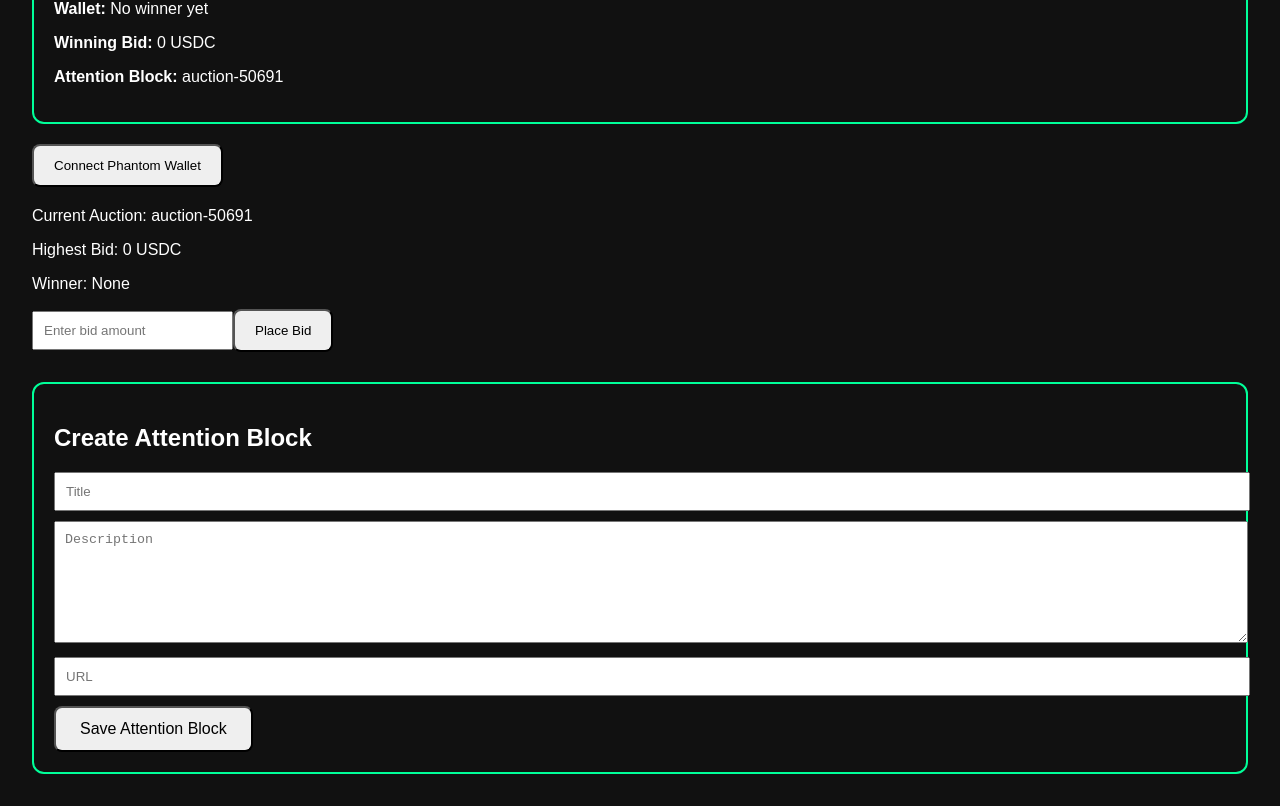
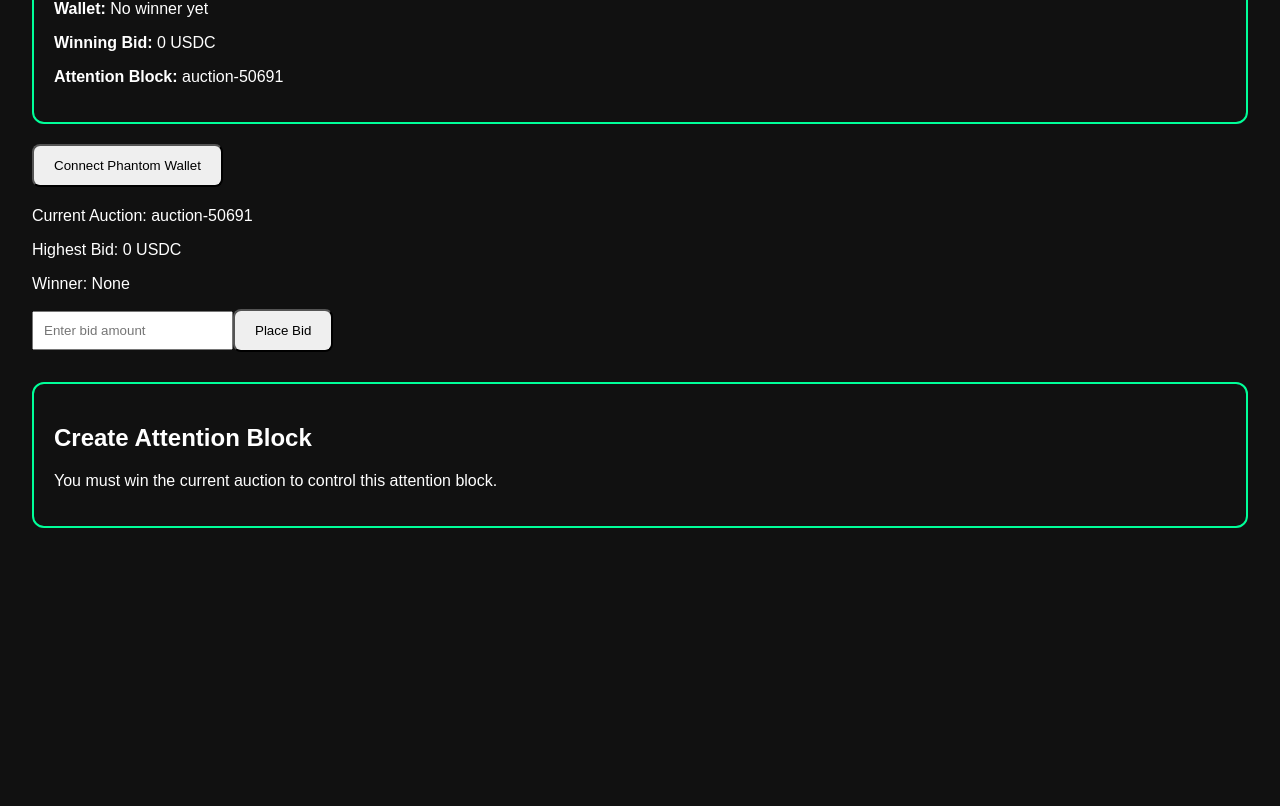
Before and after one commit to ceskam/Jukebox-Auction, a Next.js app in the folder apps/web/: page / in a window 1280 px wide. Shown: the part 511-1317 px from the top of the page. After the commit the page ends 1071 px from the top, so only its background shows below. Built offline with nearby package versions, Linux system fonts and the light colour scheme; no server answers; the database is empty.

Commit message:
Update AttentionEditor.tsx

```diff
--- a/apps/web/AttentionEditor.tsx
+++ b/apps/web/AttentionEditor.tsx
@@ -5,12 +5,31 @@ import { useState } from "react";
 type Props = {
   auctionId: string;
   wallet: string;
+  winner: string | null;
 };
 
-export default function AttentionEditor({ auctionId, wallet }: Props) {
+export default function AttentionEditor({ auctionId, wallet, winner }: Props) {
   const [title, setTitle] = useState("");
   const [description, setDescription] = useState("");
   const [url, setUrl] = useState("");
+
+  const isWinner = winner && wallet === winner;
+
+  if (!isWinner) {
+    return (
+      <div
+        style={{
+          border: "2px solid #00ff99",
+          padding: "20px",
+          marginTop: "30px",
+          borderRadius: "12px",
+        }}
+      >
+        <h2>Create Attention Block</h2>
+        <p>You must win the current auction to control this attention block.</p>
+      </div>
+    );
+  }
 
   async function saveAttention() {
     await fetch("/api/attention", {
```
